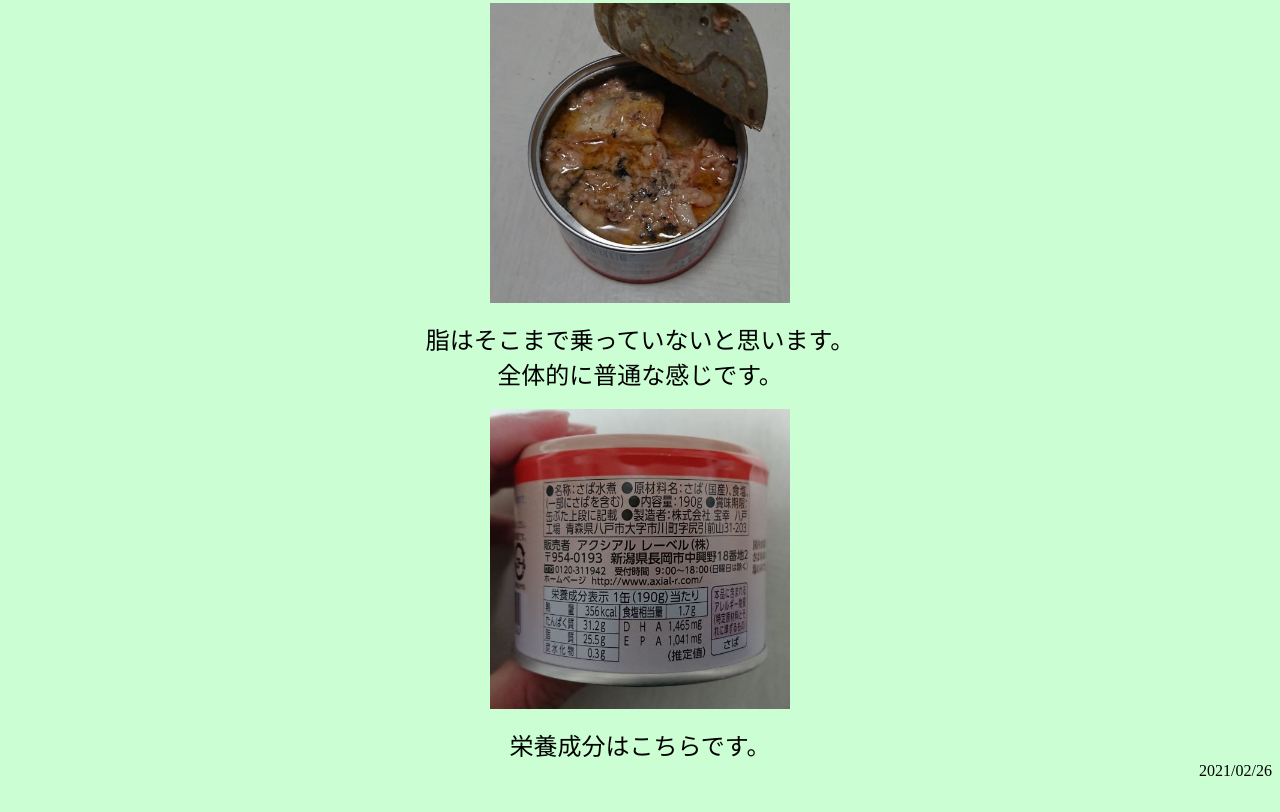
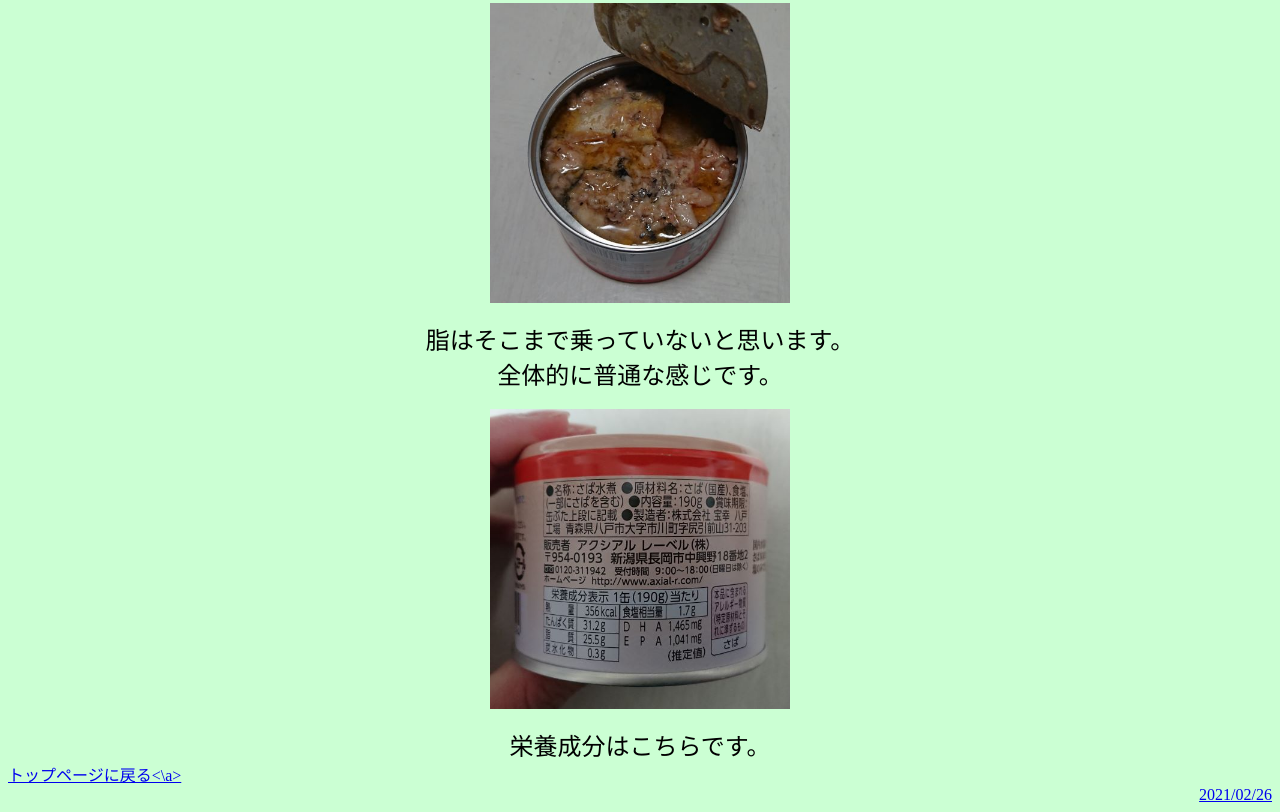
Before and after one commit to magnesoum/axial_mizuni, a plain HTML site: page index.html in a window 1280 px wide. Shown: the part 468-1280 px from the top of the page. Before the commit the page ends 1256 px from the top, so only its background shows below. Drawn offline with Linux system fonts and the light colour scheme.

Commit message:
Update index.html

```diff
--- a/index.html
+++ b/index.html
@@ -26,7 +26,7 @@
 </center>
 <br>
 <font size="5"><center>栄養成分はこちらです。</center></font>
-<div align="right">2021/02/26</div>
+<div class="left"><a href="https://magnesoum.github.io/candume_syashinkan_mainpage/">トップページに戻る<\a></div> <div align="right">2021/02/26</div>
 
 </body>
 </html>
```
